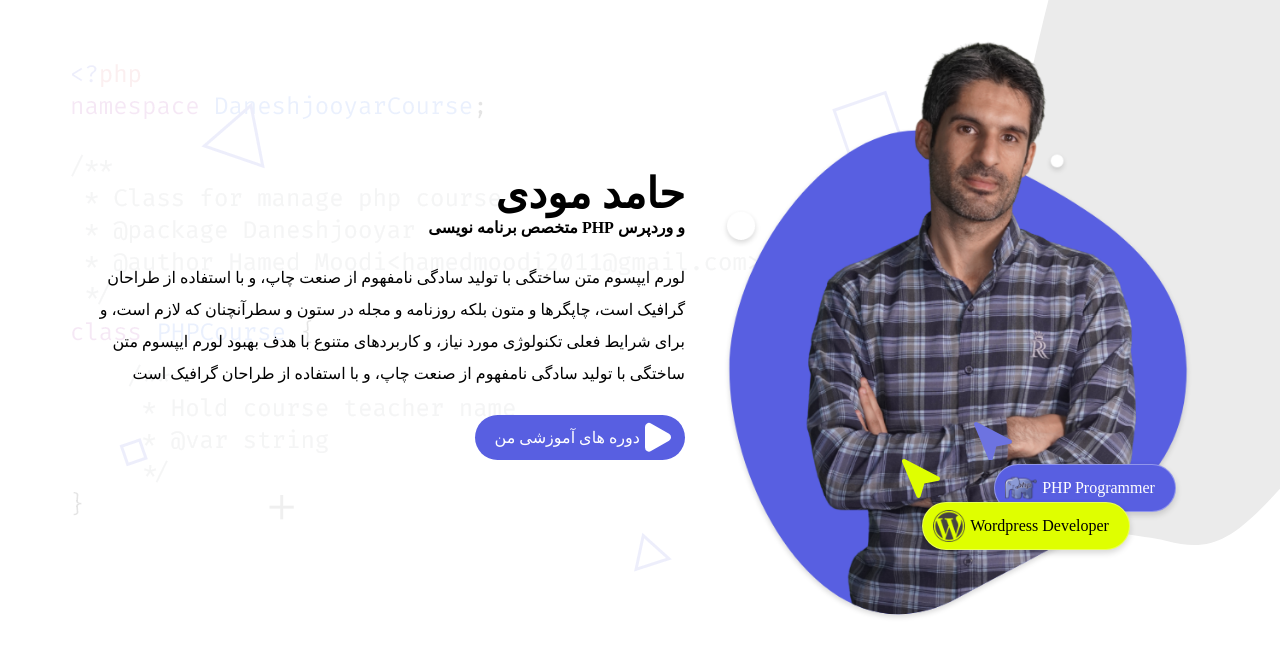
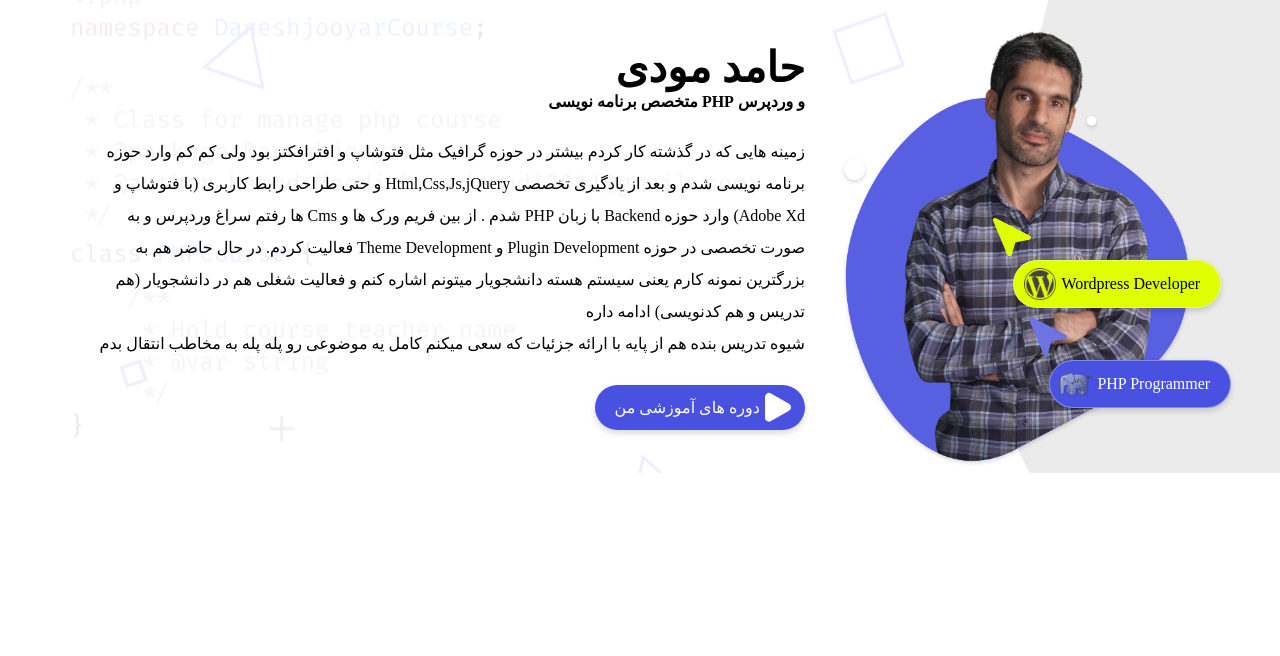
Before and after one commit to hamedmoody/hamedmoodyport.github.io, a Vue app: page / in a window 1280 px wide. Shown: the top 656 px of the page. Built offline with nearby package versions, Linux system fonts and the light colour scheme; a web font is replaced by a local one.

Commit message:
[ADD] Responsive Header

```diff
--- a/index.html
+++ b/index.html
@@ -4,7 +4,7 @@
     <meta charset="UTF-8">
     <link rel="icon" href="/favicon.ico">
     <meta name="viewport" content="width=device-width, initial-scale=1.0">
-    <title>Vite App</title>
+    <title>حامد مودی</title>
     <link rel="stylesheet" href="https://dl.daneshjooyar.com/mvie/Moodi_Hamed/assets/css/font-yekanbakh-vf.css">
   </head>
   <body>
--- a/src/assets/base.css
+++ b/src/assets/base.css
@@ -1,7 +1,8 @@
 @import './bootstrap-grid.css';
 
 :root {
-  --color-primary: #585FE1;
+  --color-primary: #4951e1;
+  --color-primary-hover: #3840dd;
   --color-background: #FFFFFF;
 }
 
--- a/src/views/Main.vue
+++ b/src/views/Main.vue
@@ -46,10 +46,14 @@
         </p>
         <div class="header-text">
           <p>
-            لورم ایپسوم متن ساختگی با تولید سادگی نامفهوم از صنعت چاپ، و با استفاده از طراحان گرافیک است، چاپگرها و متون بلکه روزنامه و مجله در ستون و سطرآنچنان که لازم است، و برای شرایط فعلی تکنولوژی مورد نیاز، و کاربردهای متنوع با هدف بهبود لورم ایپسوم متن ساختگی با تولید سادگی نامفهوم از صنعت چاپ، و با استفاده از طراحان گرافیک است
+            زمینه هایی که در گذشته کار کردم بیشتر در حوزه گرافیک مثل فتوشاپ و افترافکتز بود ولی کم کم وارد حوزه برنامه نویسی شدم و بعد از یادگیری تخصصی Html,Css,Js,jQuery و حتی طراحی رابط کاربری (با فتوشاپ و Adobe Xd) وارد حوزه Backend با زبان PHP شدم .
+            از بین فریم ورک ها و Cms ها رفتم سراغ وردپرس و به صورت تخصصی در حوزه Plugin Development و Theme Development فعالیت کردم.
+            در حال حاضر هم به بزرگترین نمونه کارم یعنی سیستم هسته دانشجویار میتونم اشاره کنم و فعالیت شغلی هم در دانشجویار (هم تدریس و هم کدنویسی) ادامه داره
+            <br>
+            شیوه تدریس بنده هم از پایه با ارائه جزئیات که سعی میکنم کامل یه موضوعی رو پله پله به مخاطب انتقال بدم
           </p>
         </div>
-        <a href="#" class="see-courses">
+        <a href="https://www.daneshjooyar.com/teacher/hamedmoody/" class="see-courses" target="_blank">
           <svg xmlns="http://www.w3.org/2000/svg" width="30.098" height="34.524" viewBox="0 0 30.098 34.524">
             <path id="Polygon_1" data-name="Polygon 1" d="M13.792,6.05a4,4,0,0,1,6.94,0L31.088,24.108a4,4,0,0,1-3.47,5.99H6.905a4,4,0,0,1-3.47-5.99Z" transform="translate(30.098) rotate(90)" fill="#fff"/>
           </svg>
@@ -88,9 +92,17 @@ export default {
       let max               = 80;
       let rand_left         = Math.floor(Math.random() * (max - min + 1) + min);
       let rand_top          = Math.floor(Math.random() * (max - min + 1) + min);
-      let rand_time         = Math.floor(Math.random() * (15 - 5 + 1) + 5);
-      cursor_el.style.left  = rand_left + '%';
-      cursor_el.style.top   = rand_top + '%';
+      let rand_time         = Math.floor(Math.random() * (10 - 5 + 1) + 3);
+
+      let left_style            = rand_left + '%';
+      let top_style             = rand_top + '%';
+
+      if( window.innerWidth <= 768 && rand_left > 50 ){
+        left_style  = `calc( ${left_style} - 200px )`;
+      }
+
+      cursor_el.style.left  = left_style;
+      cursor_el.style.top   = top_style;
 
       setTimeout( this.cursor_animate, rand_time * 1000, cursor_el );
 
@@ -113,7 +125,7 @@ export default {
       position: relative;
       z-index: 2;
       display: grid;
-      grid-template-columns: 480px auto;
+      //grid-template-columns: 440px auto;
       align-items: center;
       gap: 30px;
       .code-background{
@@ -131,6 +143,7 @@ export default {
     }
     .header-right{
       position: relative;
+      text-align: center;
       picture{
         img{
           max-width: 100%;
@@ -159,12 +172,18 @@ export default {
         align-items: center;
         gap: 5px;
         padding: 5px 10px 5px 20px;
+        box-shadow: 0 3px 6px rgba(0,0,0,.16);
+        transition: 0.3s;
+        &:hover{
+          background: var(--color-primary-hover);
+        }
       }
     }
 
     .float-cursor {
       position: absolute;
       direction: ltr;
+      text-align: left;
       transition: .5s ease-in-out;
       &.float-cursor-php{
         top: 40%;
@@ -204,4 +223,17 @@ export default {
 
 
   }
+
+  @media screen and ( min-width: 996px ){
+    #header #header-content{
+      grid-template-columns: 360px auto;
+    }
+  }
+
+  @media screen and ( min-width: 1366px ){
+    #header #header-content{
+      grid-template-columns: 440px auto;
+    }
+  }
+
 </style>
```
